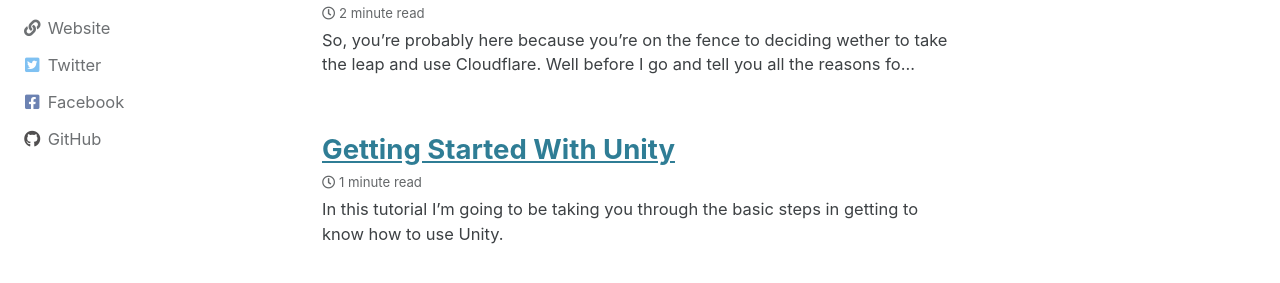
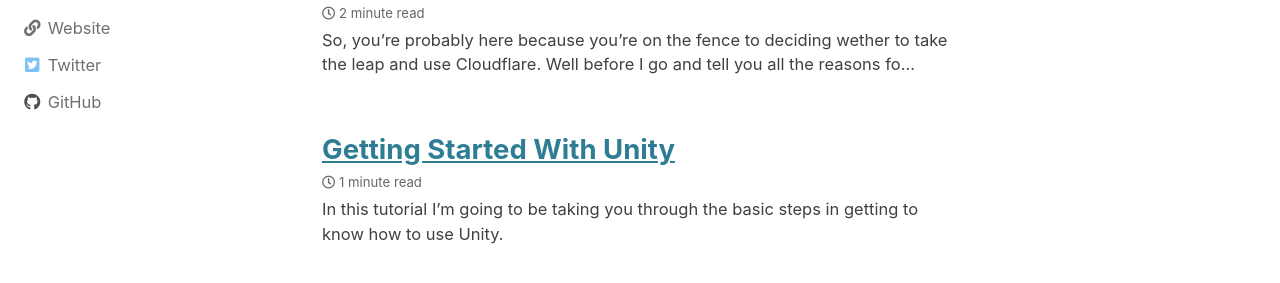
Before and after one commit to gigt1/jaminit.co.uk, a Jekyll site: the page built from index.html, in a window 1280 px wide. Shown: the part 410-693 px from the top of the page. Built offline with Jekyll 4.4.1, drawn with Linux system fonts in a browser that asks for light colours; cached includes are drawn as plain includes; the list of posts is cut into pages by our own code.

Commit message:
Remove fb link

```diff
--- a/_config.yml
+++ b/_config.yml
@@ -108,9 +108,6 @@ author:
     - label: "Twitter"
       icon: "fab fa-fw fa-twitter-square"
       url: "https://twitter.com/jamesatjaminit"
-    - label: "Facebook"
-      icon: "fab fa-fw fa-facebook-square"
-      url: "https://facebook.com/jamesatjaminit"
     - label: "GitHub"
       icon: "fab fa-fw fa-github"
       url: "https://github.com/jamesatjaminit"
```
